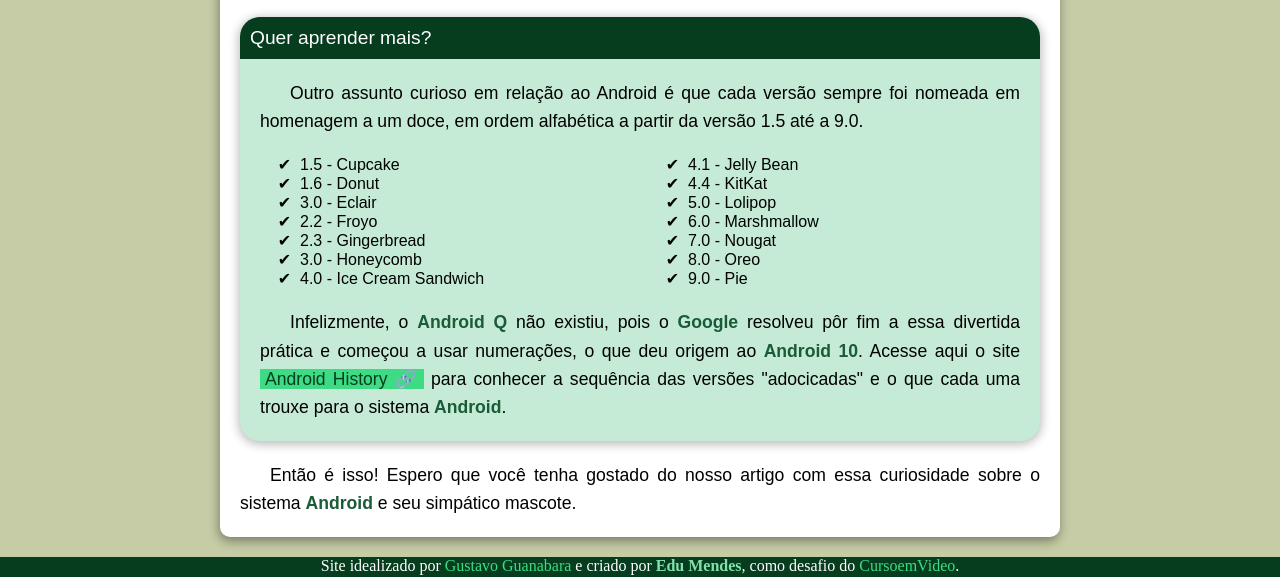
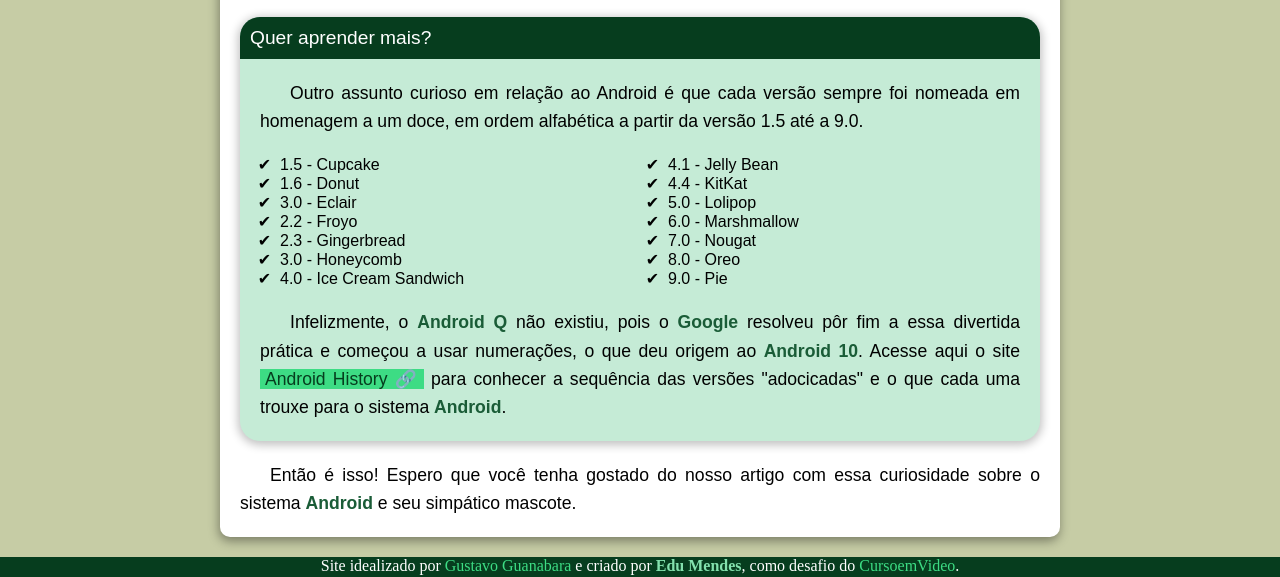
Before and after one commit to EduMends/projeto-android, a plain HTML site: page index.html in a window 1280 px wide. Shown: the part 2304-2881 px from the top of the page. Drawn offline with Linux system fonts and the light colour scheme.

Commit message:
correção colunas

```diff
--- a/style.css
+++ b/style.css
@@ -187,7 +187,9 @@ aside h3{
 aside > ul{
     list-style-type:"\2714\00A0\00A0";
     width: 100%;
+    margin-left: -20px;
     columns: 2;
+    column-width: auto;
     font-family: var(--font-padrao);
 }
 
```
